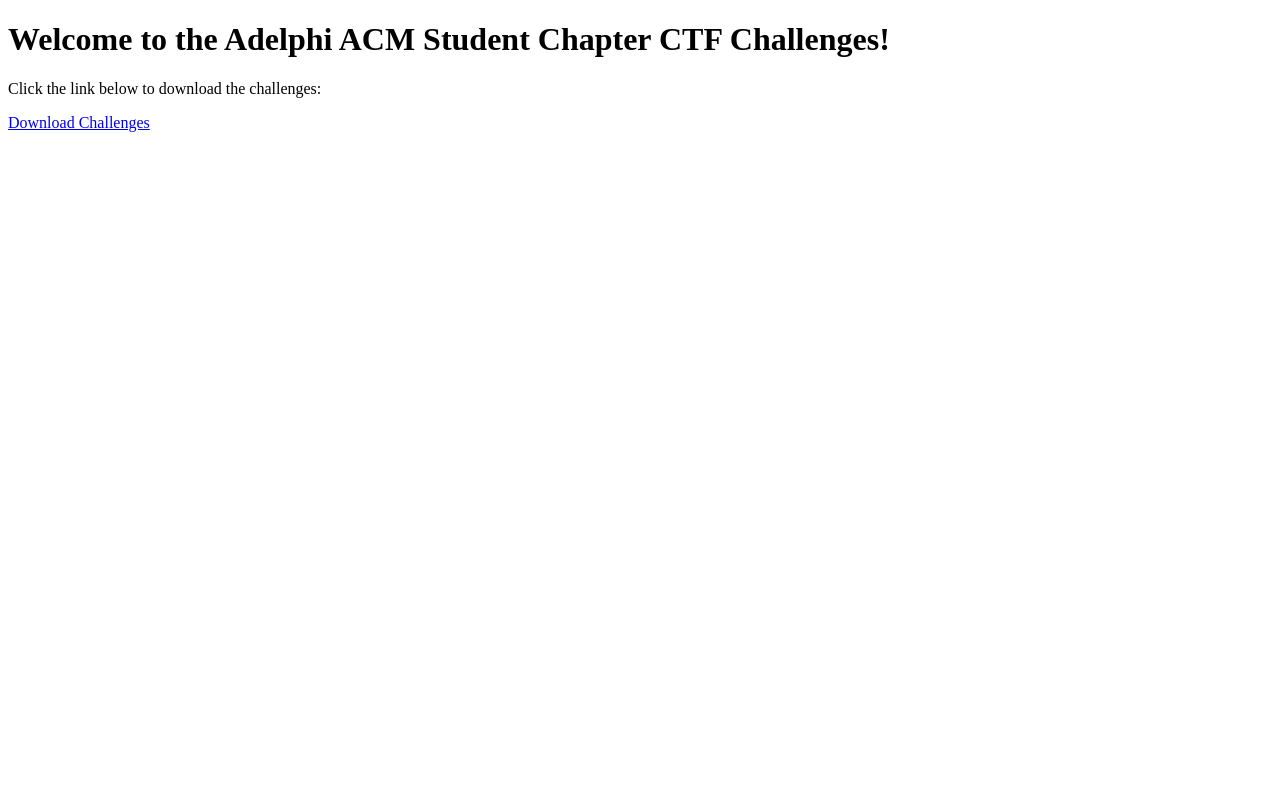
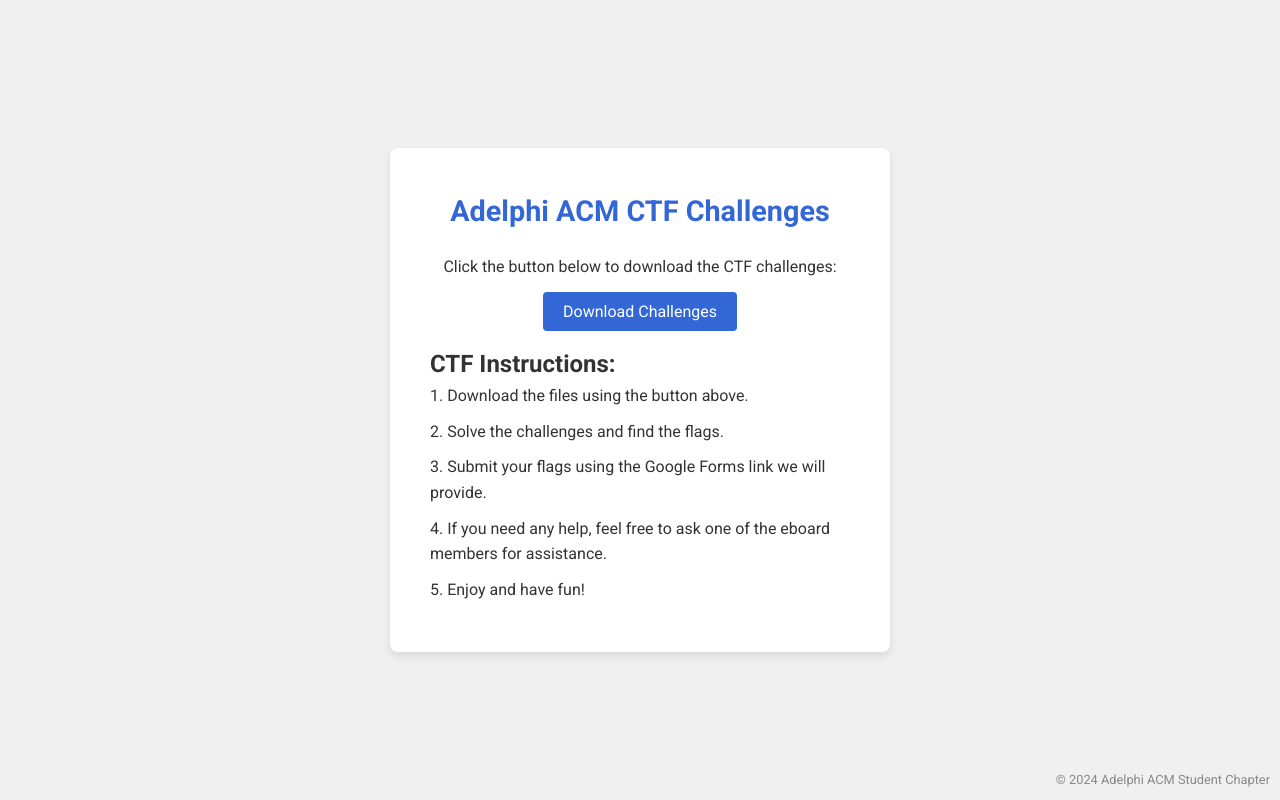
Before and after one commit to toji-ut/CTF_ACM, a plain HTML site: page index.html in a window 1280 px wide. Drawn offline with Linux system fonts and the light colour scheme.

Commit message:
Included main page design, no dependencies needed.

```diff
--- a/index.html
+++ b/index.html
@@ -3,11 +3,100 @@
 <head>
     <meta charset="UTF-8">
     <meta name="viewport" content="width=device-width, initial-scale=1.0">
-    <title>CTF Challenges Download</title>
+    <title>Adelphi ACM CTF Challenges</title>
+    <!-- Google Fonts for modern typography -->
+    <link href="https://fonts.googleapis.com/css2?family=Roboto:wght@400;700&display=swap" rel="stylesheet">
+    <!-- Add custom CSS for styling -->
+    <style>
+        * {
+            margin: 0;
+            padding: 0;
+            box-sizing: border-box;
+        }
+
+        body {
+            font-family: 'Roboto', sans-serif;
+            background-color: #f0f0f0;
+            color: #333;
+            line-height: 1.6;
+            display: flex;
+            justify-content: center;
+            align-items: center;
+            height: 100vh;
+            flex-direction: column;
+        }
+
+        .container {
+            text-align: center;
+            background-color: #fff;
+            padding: 40px;
+            border-radius: 8px;
+            box-shadow: 0 4px 8px rgba(0, 0, 0, 0.1);
+            max-width: 500px;
+            width: 100%;
+        }
+
+        h1 {
+            color: #3367D6;
+            font-size: 1.8rem;
+            margin-bottom: 20px;
+        }
+
+        p {
+            margin-bottom: 20px;
+            font-size: 1rem;
+        }
+
+        .download-btn {
+            background-color: #3367D6;
+            color: #fff;
+            padding: 10px 20px;
+            text-decoration: none;
+            border-radius: 4px;
+            font-size: 1rem;
+            transition: background-color 0.3s ease;
+        }
+
+        .download-btn:hover {
+            background-color: #2851A3;
+        }
+
+        .instructions {
+            margin-top: 20px;
+            text-align: left;
+        }
+
+        .instructions p {
+            margin-bottom: 10px;
+        }
+
+        .copyright {
+            position: fixed;
+            bottom: 10px;
+            right: 10px;
+            font-size: 0.8rem;
+            color: #888;
+        }
+    </style>
 </head>
 <body>
-    <h1>Welcome to the Adelphi ACM Student Chapter CTF Challenges!</h1>
-    <p>Click the link below to download the challenges:</p>
-    <a href="https://github.com/toji-ut/CTF_ACM/raw/main/Challenges.zip" download>Download Challenges</a>
+    <div class="container">
+        <h1>Adelphi ACM CTF Challenges</h1>
+        <p>Click the button below to download the CTF challenges:</p>
+        <a class="download-btn" href="https://github.com/toji-ut/CTF_ACM/raw/main/Challenges.zip" download>Download Challenges</a>
+
+        <div class="instructions">
+            <h2>CTF Instructions:</h2>
+            <p>1. Download the files using the button above.</p>
+            <p>2. Solve the challenges and find the flags.</p>
+            <p>3. Submit your flags using the Google Forms link we will provide.</p>
+            <p>4. If you need any help, feel free to ask one of the eboard members for assistance.</p>
+            <p>5. Enjoy and have fun!</p>
+        </div>
+    </div>
+
+    <div class="copyright">
+        &copy; 2024 Adelphi ACM Student Chapter
+    </div>
 </body>
 </html>
```
